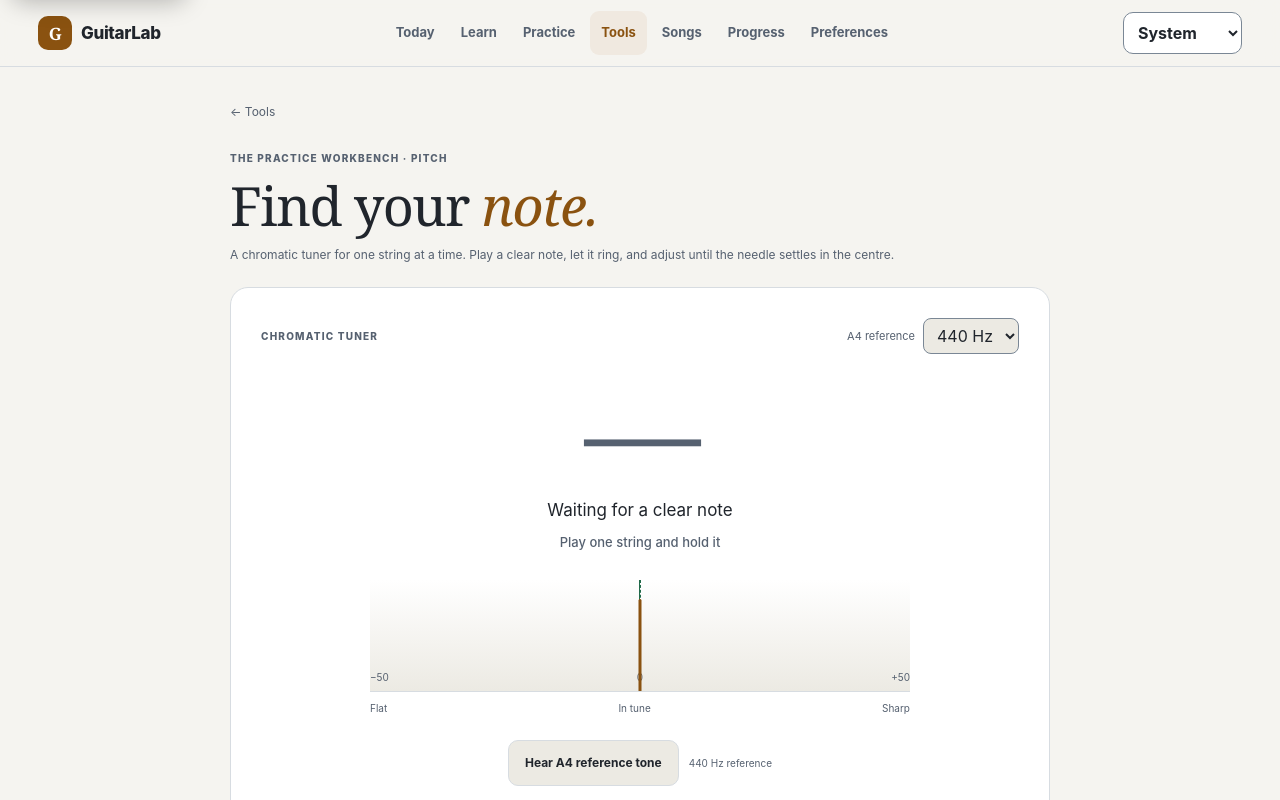
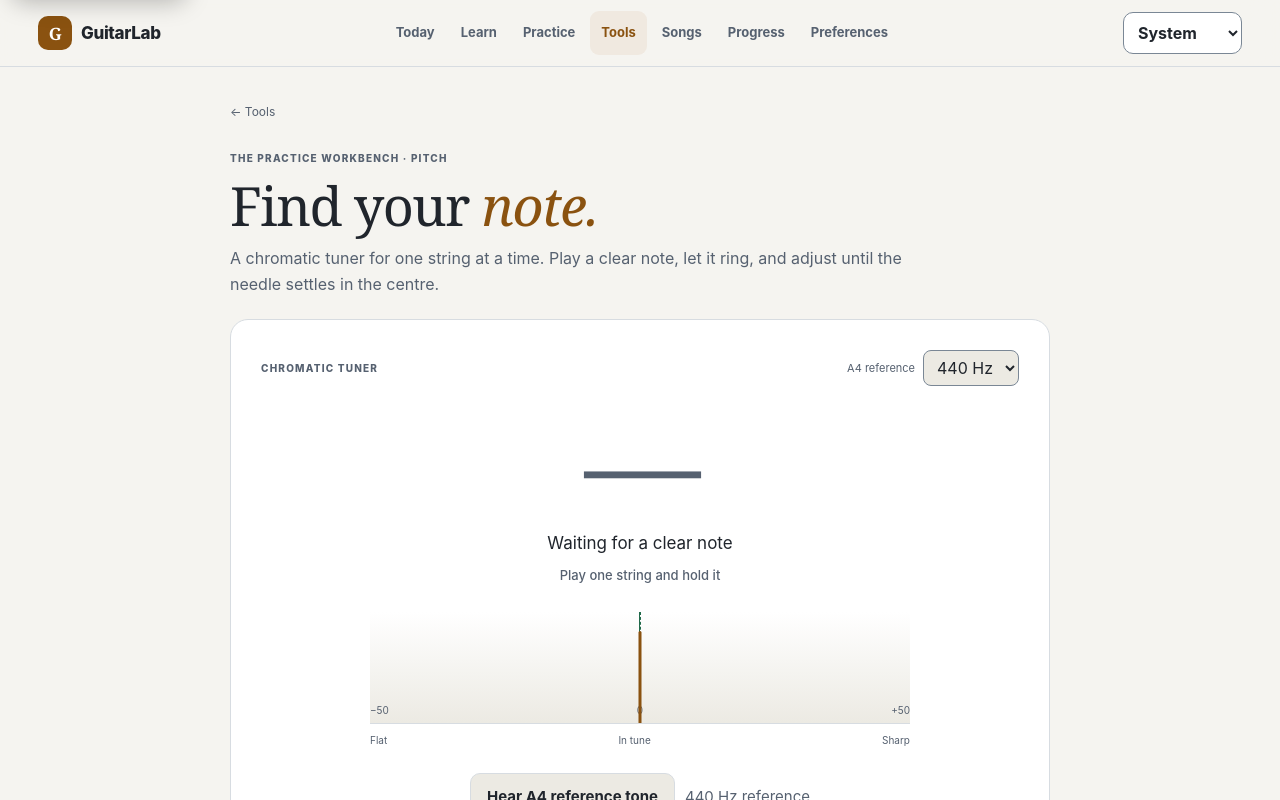
Before and after one commit to leenusdarnal/guitarlab, a SvelteKit app: page /tools/tuner in a window 1280 px wide. Shown: the top 800 px of the page. Built offline with nearby package versions, Linux system fonts and the light colour scheme.

Commit message:
fix(ux): improve readability in learning tools and repertoire

```diff
--- a/src/routes/tools/tuner/+page.svelte
+++ b/src/routes/tools/tuner/+page.svelte
@@ -526,4 +526,30 @@
     font-size: 11px;
     line-height: 1.65;
   }
+
+  .page-heading p,
+  .guidance-panel li,
+  .tuning-guidance p {
+    font-size: var(--font-size-body);
+    line-height: var(--line-height-body);
+  }
+
+  .privacy-note,
+  .audio-status,
+  .error-message,
+  .reference-actions span {
+    font-size: var(--font-size-supporting);
+    line-height: var(--line-height-body);
+  }
+
+  .tuning-guidance h3 {
+    font-size: var(--font-size-supporting);
+  }
+
+  .reference-button,
+  .start-button,
+  .stop-button {
+    min-height: 44px;
+    font-size: var(--font-size-supporting);
+  }
 </style>
```
